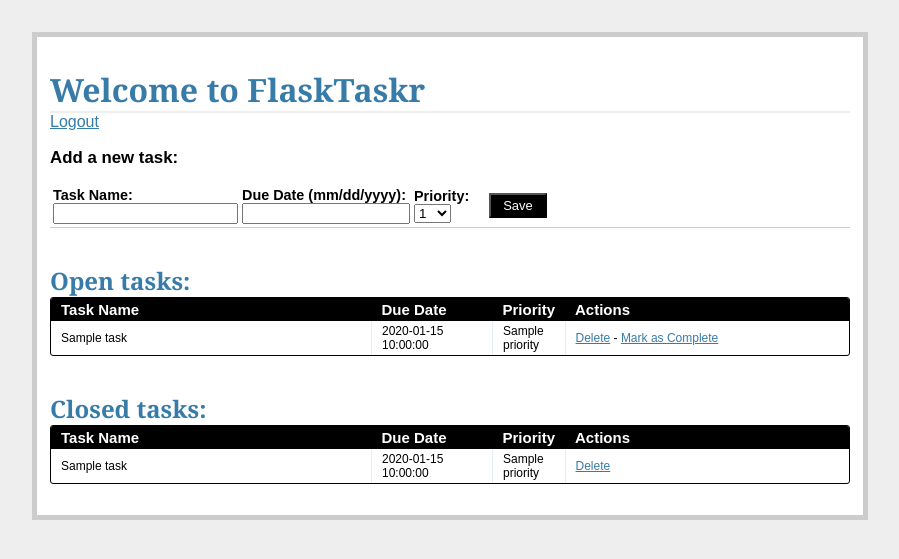
After one commit to zuzhi/flasktaskr, a Flask app: template project/templates/tasks.html in a window 1280 px wide. The commit adds this page. Shown: the top 559 px of the page, without its empty margins (190-1089 px from the left). Run offline with Flask 2, Linux system fonts and the light colour scheme; the template is opened without the code that fills it: most values are stand-ins (such as "Sample title", 1, 10 or a date in 2020).

Commit message:
Add tasks.html to show, add, complete, delete tasks

```diff
--- a/project/templates/_base.html
+++ b/project/templates/_base.html
@@ -1,13 +1,13 @@
 <!DOCTYPE html>
 <html lang="en">
 <head>
-    <meta charset="UTF-8">
+  <meta charset="utf-8">
     <title>Welcome to FlaskTaskr!!</title>
-    <link rel="stylesheet" href="{{ url_for('static', filename='css/main.css') }}">
+    <link href="{{ url_for('static', filename='css/main.css') }}" rel="stylesheet"></link>
+  </meta>
 </head>
 <body>
   <div class="page">
-
     {% for message in get_flashed_messages() %}
       <div class="flash">{{ message }}</div>
     {% endfor %}
@@ -20,6 +20,8 @@
 
     {% block content %}
     {% endblock %}
+
+    </br>
   </div>
 </body>
 </html>
--- /dev/null
+++ b/project/templates/tasks.html
@@ -0,0 +1,99 @@
+{% extends "_base.html" %}
+{% block content %}
+
+<h1>Welcome to FlaskTaskr</h1>
+<a href="{{ url_for('logout') }}">Logout</a>
+<div class="add-task">
+  <h3>Add a new task:</h3>
+  <table>
+    <tr>
+      <form action="{{ url_for('new_task') }}" method="post">
+        <td>
+          <label>Task Name:</label>
+          <input name="name" type="text">
+        </td>
+        <td>
+          <label>Due Date (mm/dd/yyyy):</label>
+          <input name="due_date" type="text" style="width:160px;">
+        </td>
+        <td>
+          <label>Priority:</label>
+          <select name="priority" width="100px">
+            <option value="1">1</option>
+            <option value="2">2</option>
+            <option value="3">3</option>
+            <option value="4">4</option>
+            <option value="5">5</option>
+            <option value="6">6</option>
+            <option value="7">7</option>
+            <option value="8">8</option>
+            <option value="9">9</option>
+            <option value="10">10</option>
+          </select>
+        </td>
+        <td>
+          &nbsp;
+          &nbsp;
+          <input class="button" type="submit" value="Save">
+        </td>
+      </form>
+    </tr>
+  </table>
+</div>
+<div class="entries">
+  <br>
+  <br>
+  <h2>Open tasks:</h2>
+  <div class="datagrid">
+    <table>
+      <thead>
+        <tr>
+          <th width="300px"><strong>Task Name</strong></th>
+          <th width="100px"><strong>Due Date</strong></th>
+          <th width="50px"><strong>Priority</strong></th>
+          <th><strong>Actions</strong></th>
+        </tr>
+      </thead>
+      {% for task in open_tasks %}
+        <tr>
+          <td width="300px">{{ task.name }}</td>
+          <td width="100px">{{ task.due_date }}</td>
+          <td width="50px">{{ task.priority }}</td>
+          <td>
+            <a href="{{ url_for('delete', task_id = task.task_id) }}">Delete</a>  -
+            <a href="{{ url_for('complete', task_id = task.task_id) }}">Mark as Complete</a>
+          </td>
+        </tr>
+      {% endfor %}
+    </table>
+  </div>
+  <br>
+  <br>
+</div>
+<div class="entries">
+  <h2>Closed tasks:</h2>
+  <div class="datagrid">
+    <table>
+      <thead>
+      <tr>
+        <th width="300px"><strong>Task Name</strong></th>
+        <th width="100px"><strong>Due Date</strong></th>
+        <th width="50px"><strong>Priority</strong></th>
+        <th><strong>Actions</strong></th>
+        </tr>
+      </thead>
+      {% for task in closed_tasks %}
+        <tr>
+          <td width="300px">{{ task.name }}</td>
+          <td width="100px">{{ task.due_date }}</td>
+          <td width="50px">{{ task.priority }}</td>
+        <td>
+          <a href="{{ url_for('delete', task_id = task.task_id) }}">Delete</a>
+        </td>
+        </tr>
+      {% endfor %}
+    </table>
+  </div>
+</div>
+
+{% endblock %}
--- a/requirements.txt
+++ b/requirements.txt
@@ -1,6 +1,8 @@
 click==6.7
 Flask==0.11.1
+Flask-WTF==0.14.2
 itsdangerous==0.24
 Jinja2==2.10
 MarkupSafe==1.0
 Werkzeug==0.13
+WTForms==2.1
```
Also changed, not shown: project/forms.py (added, +26 -0 lines), project/views.py (+80 -1 lines), project/flasktaskr.db. Lines whose indentation alone changed are shown as unchanged.
